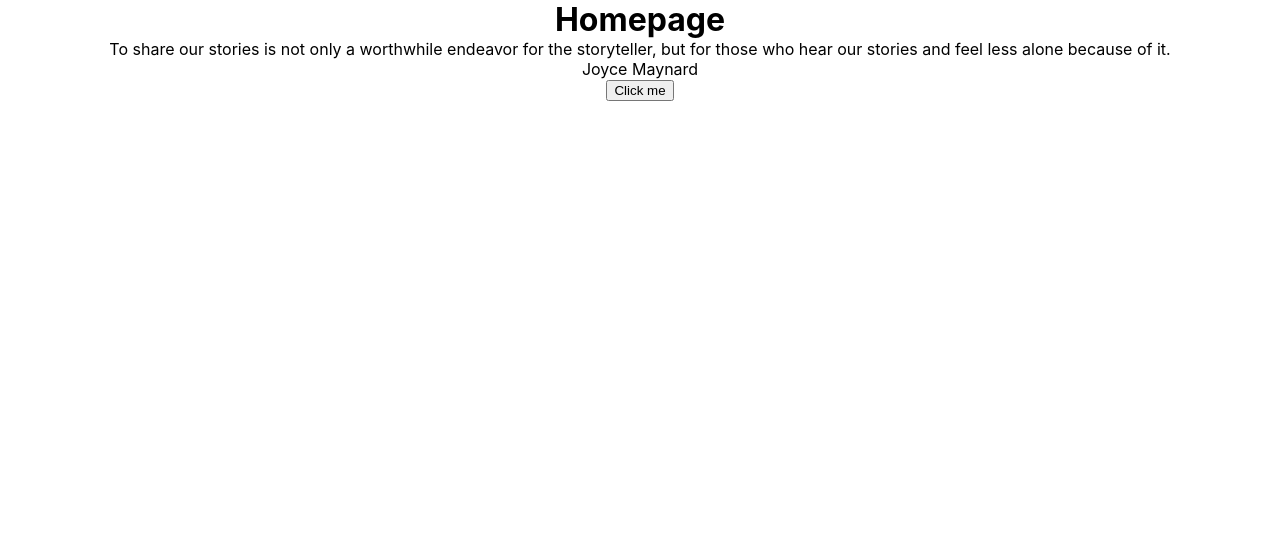
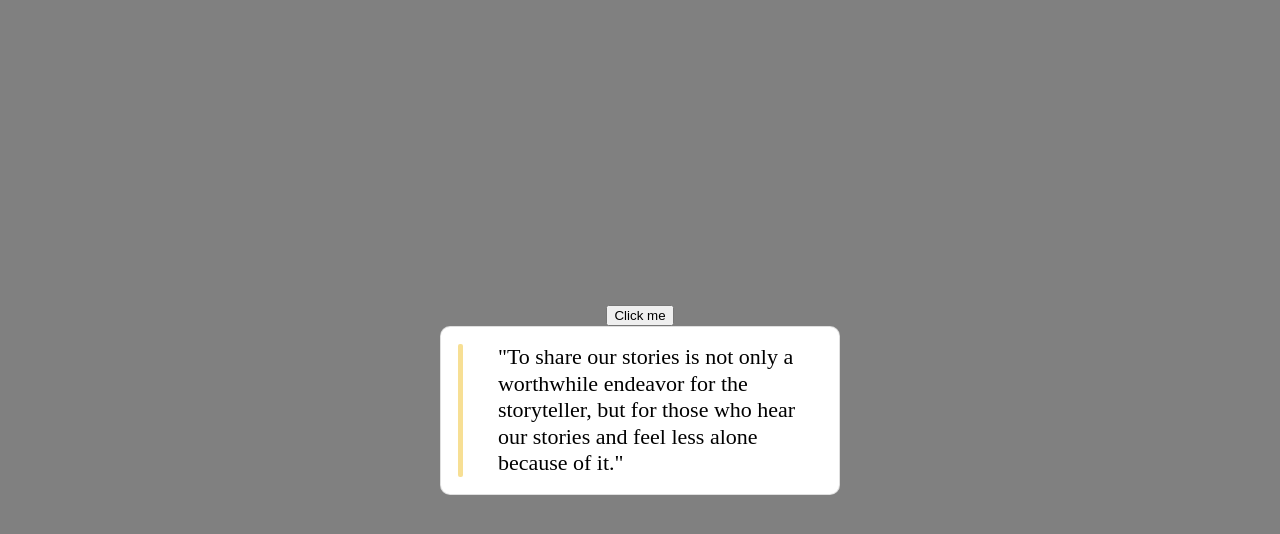
Before and after one commit to SarangWadode/quote-generator, a React (Create React App) app: page / in a window 1280 px wide. Shown: the top 534 px of the page. Built offline with nearby package versions, Linux system fonts and the light colour scheme; no server answers.

Commit message:
quote component created

```diff
--- /dev/null
+++ b/src/components/quote/index.jsx
@@ -0,0 +1,13 @@
+import React from 'react'
+import './style.scss'
+
+export default function Quote( { quote}) {
+    return (
+        <div className='quote'>
+            <div className="bar"></div>
+            <div className="quote-text">
+                "{quote}"
+            </div>
+        </div>
+    )
+}
--- /dev/null
+++ b/src/components/quote/style.scss
@@ -0,0 +1,28 @@
+.quote {
+  max-width: 400px;
+  max-height: 100%;
+  background: #fff;
+  display: flex;
+  padding: 17px;
+  border: 1px solid rgba(0, 0, 0, 0.125);
+  border-radius: 10px;
+  color: #000;
+  font-family: Raleway;
+  font-weight: 500;
+  font-size: 22px;
+  line-height: 120%;
+  // box-shadow: 0 3px 3px -2px rgb(0 0 0 / 10%), 0 3px 4px 0 rgb(0 0 0 / 7%), 0 1px 8px 0 rgb(0 0 0 / 6%);
+
+  .bar {
+    width: 5px;
+    height: 100%;
+    background: #f7df94;
+    border-radius: 2px;
+  }
+
+  .quote-text {
+    width: 100%;
+    padding-left: 35px;
+    text-align: left;
+  }
+}
--- a/src/pages/homepage/index.jsx
+++ b/src/pages/homepage/index.jsx
@@ -1,4 +1,6 @@
-import React, { useEffect, useState } from 'react'
+import React, { useEffect, useState } from 'react';
+import Quote from '../../components/quote';
+import './style.scss';
 
 export default function Homepage() {
   const [quotesData, setquotesData] = useState([]);
@@ -7,10 +9,10 @@ export default function Homepage() {
 
   useEffect(() => {
     const fetchData = async () => {
-      console.log('fetching data...');
+      // console.log('fetching data...');
       const response = await fetch('https://quote-garden.herokuapp.com/api/v3/quotes?limit=2000')
       const quotes = await response.json()
-      console.log(quotes.data);
+      // console.log(quotes.data);
       setquotesData(quotes.data)
     }
     fetchData()
@@ -24,11 +26,9 @@ export default function Homepage() {
 
 
   return (
-    <div>
-      <h1>Homepage</h1>
-      <div>{quote}</div>
-      <div>{author}</div>
+    <div className='homepage'>
       <button onClick={handleClick}>Click me</button>
+      <Quote quote= {quote} />
     </div>
 
   )
--- /dev/null
+++ b/src/pages/homepage/style.scss
@@ -0,0 +1,9 @@
+.homepage {
+    width: 100vw;
+    height: 100vh;
+    background: grey;
+    display: flex;
+    flex-direction: column;
+    justify-content: center;
+    align-items: center;
+}
```
